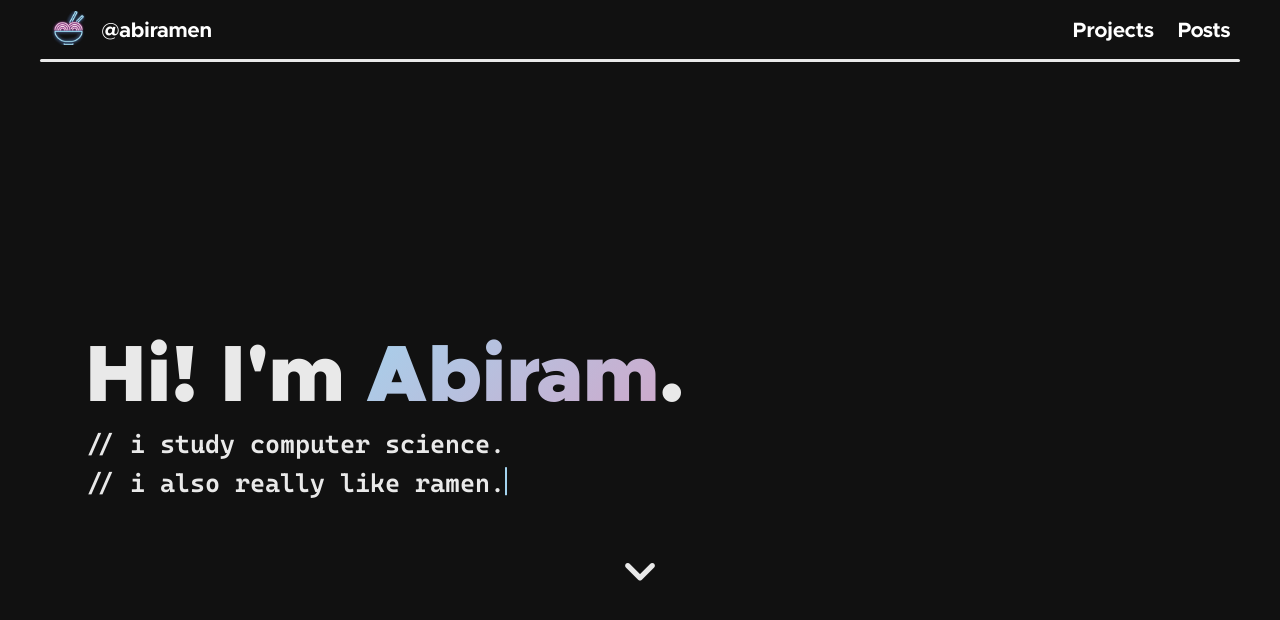
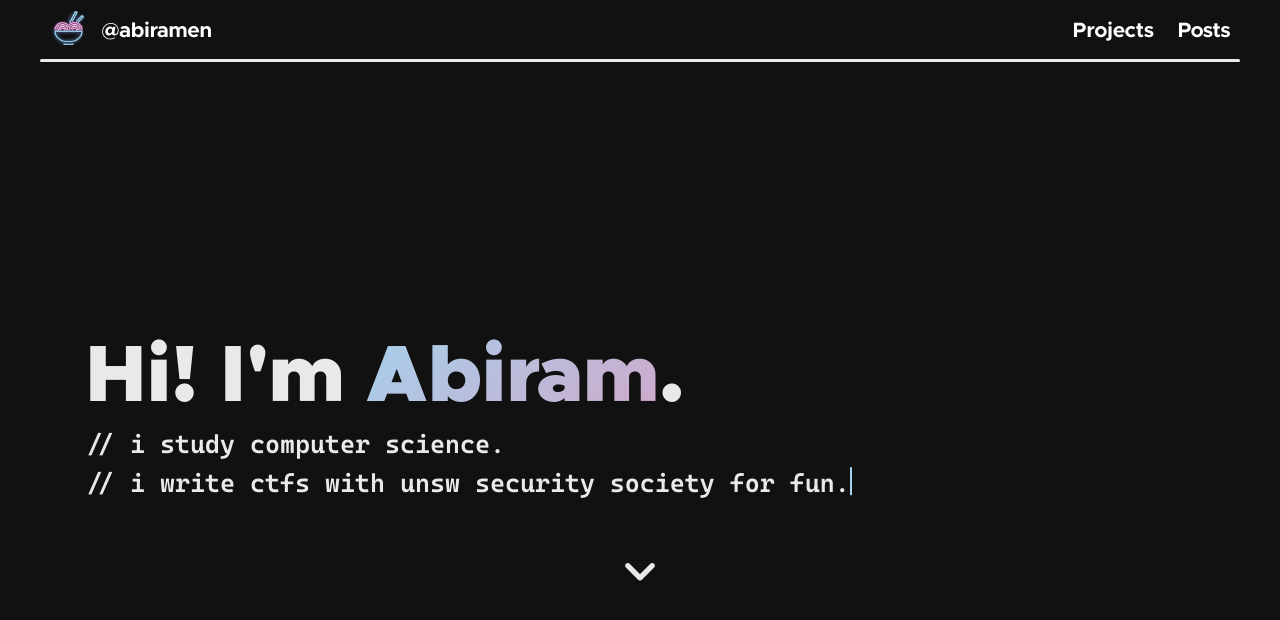
Before and after one commit to jeffreydyao/abiramen.github.io, a Jekyll site: the page built from index.html, in a window 1280 px wide and 900 px high. Shown: the top 620 px of the window. Built offline with Jekyll 4.4.1, drawn with Linux system fonts in a browser that asks for light colours; nearby versions of some CDN libraries.

Commit message:
Update homepage text

```diff
--- a/index.html
+++ b/index.html
@@ -13,7 +13,7 @@ navtype: plain
             <div id="splash-desc">
                 <span id="splash-line1"></span><div id="cursor-1" class="flashing-cursor"></div><span id="splash-line1-hidden">// i study computer science.</span>
                 <br>
-                <span id="splash-line2"></span><div id="cursor-2" class="flashing-cursor"></div><span id="splash-line2-hidden">// i also really like ramen.</span>
+                <span id="splash-line2"></span><div id="cursor-2" class="flashing-cursor"></div><span id="splash-line2-hidden">// i write ctfs with unsw security society for fun.</span>
             </div>
         </div>
     </div>
```
